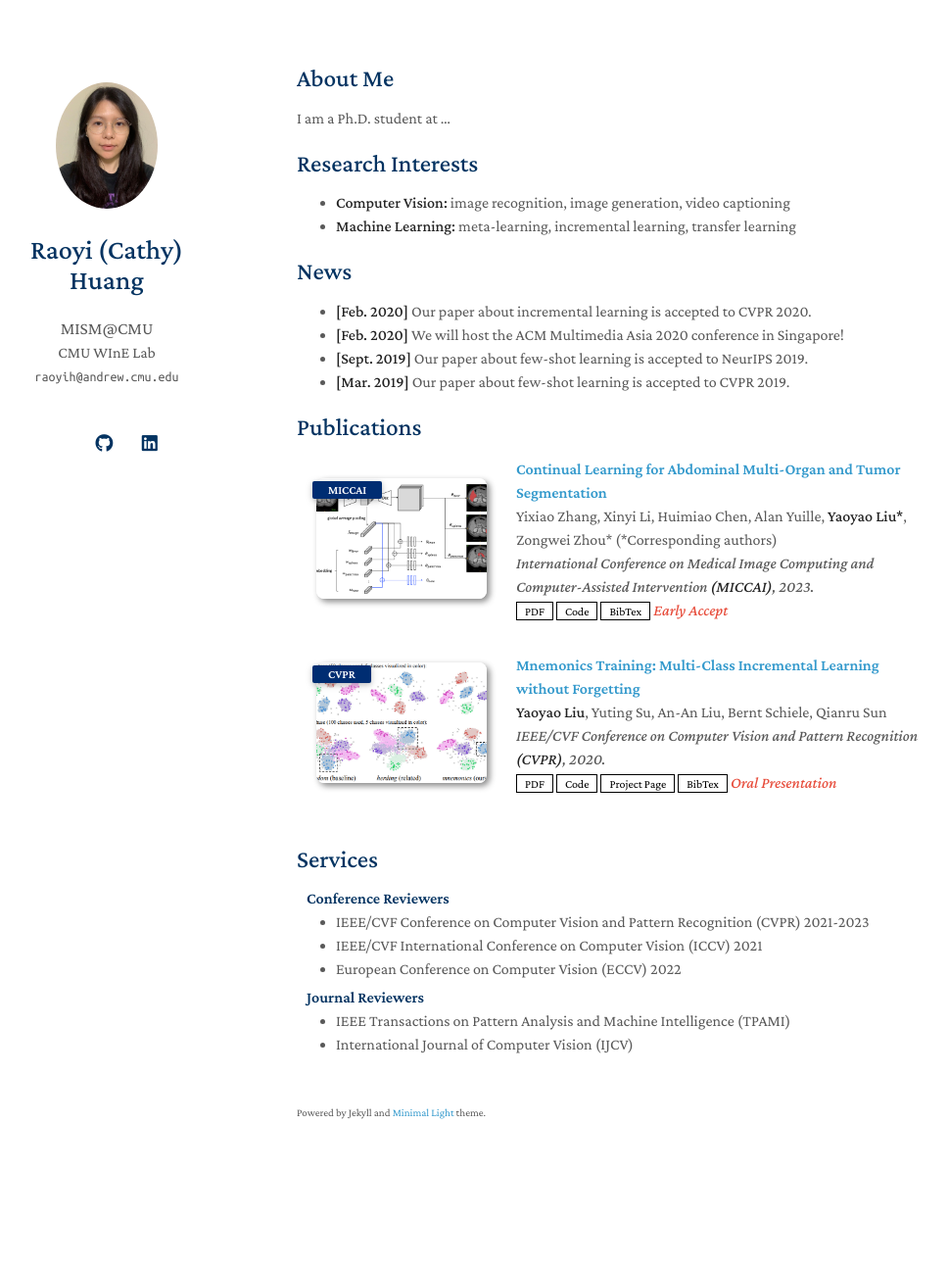
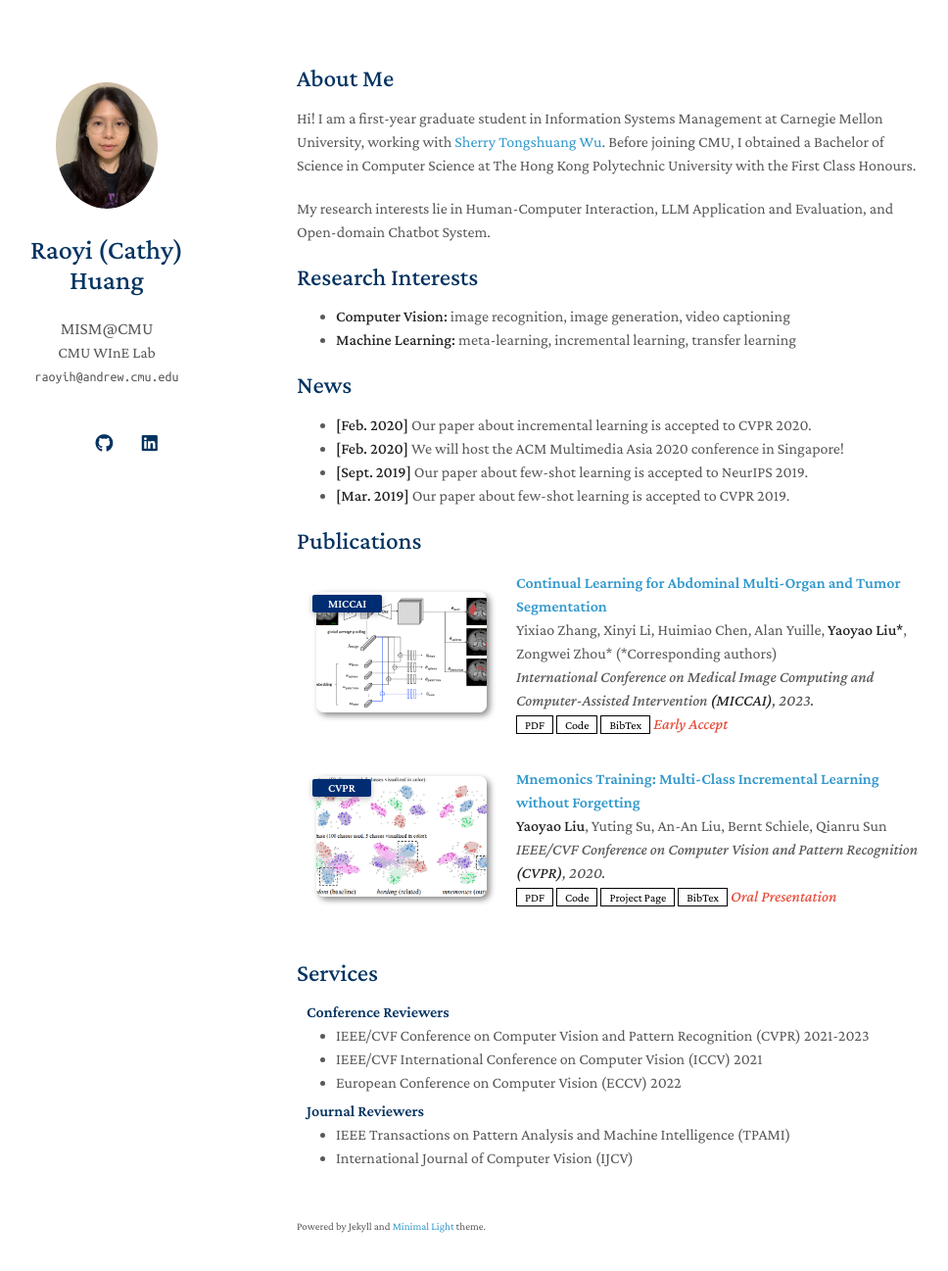
Before and after one commit to Huang-Raoyi/Huang-Raoyi.github.io, a Jekyll site: the page built from index.md, in a window 1280 px wide and 1332 px high. Shown: the top 1297 px of the window at 98% size, without its empty margins (167-1135 px from the left). Built offline with Jekyll 4.4.1, drawn with Linux system fonts in a browser that asks for light colours; nearby versions of some CDN libraries; a style sheet for code colours, icons or effects is not loaded; our own code applies the rules of GitHub Pages for plain Markdown files.

Commit message:
Update index.md

```diff
--- a/index.md
+++ b/index.md
@@ -4,7 +4,11 @@ layout: homepage
 
 ## About Me
 
-I am a Ph.D. student at ...
+Hi! I am a first-year graduate student in Information Systems Management at Carnegie Mellon University, working with [Sherry Tongshuang Wu](https://www.cs.cmu.edu/~sherryw/). Before joining CMU, I obtained a Bachelor of Science in Computer Science at The Hong Kong Polytechnic University with the First Class Honours.
+
+My research interests lie in Human-Computer Interaction, LLM Application and Evaluation, and Open-domain Chatbot System.
+
+
 
 ## Research Interests
 
```
